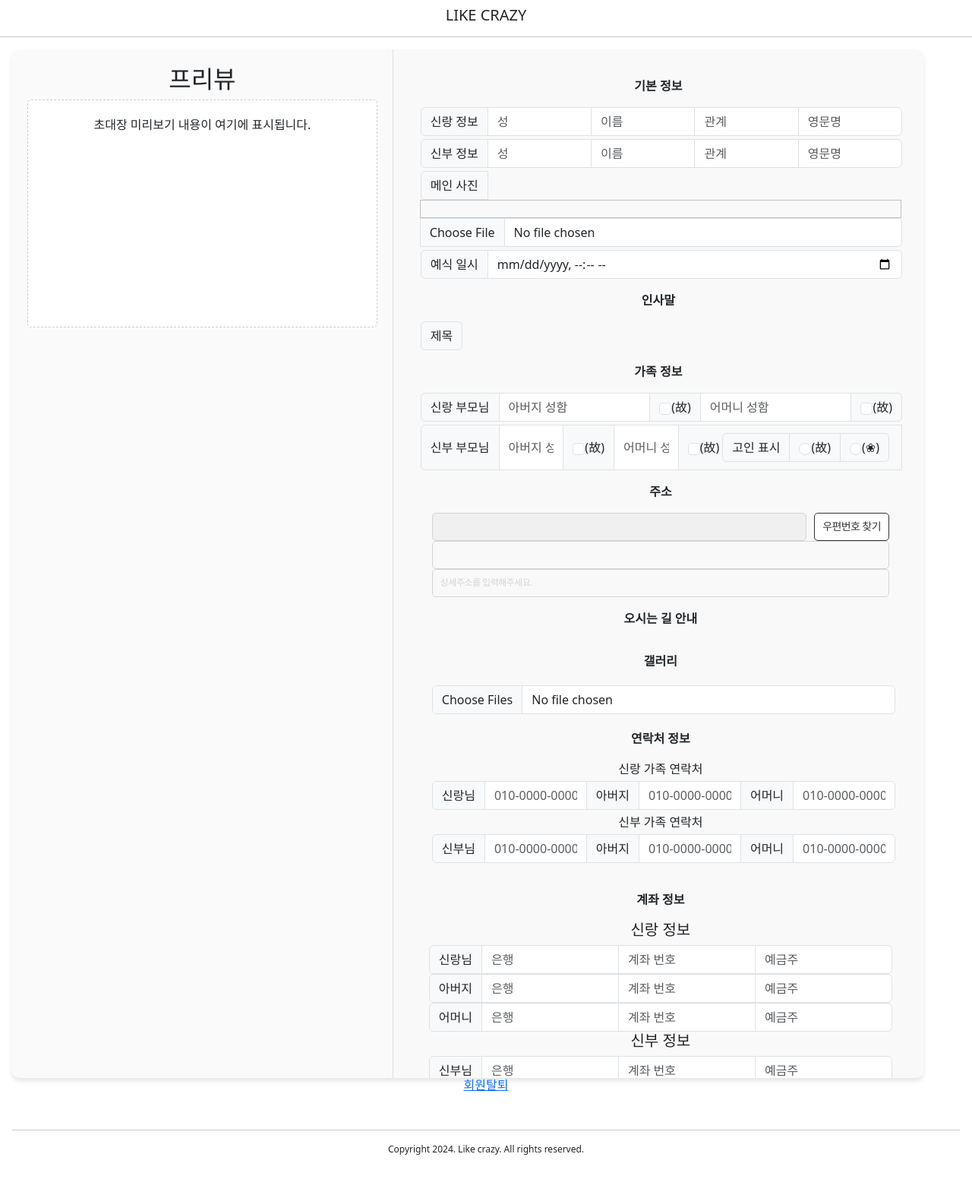
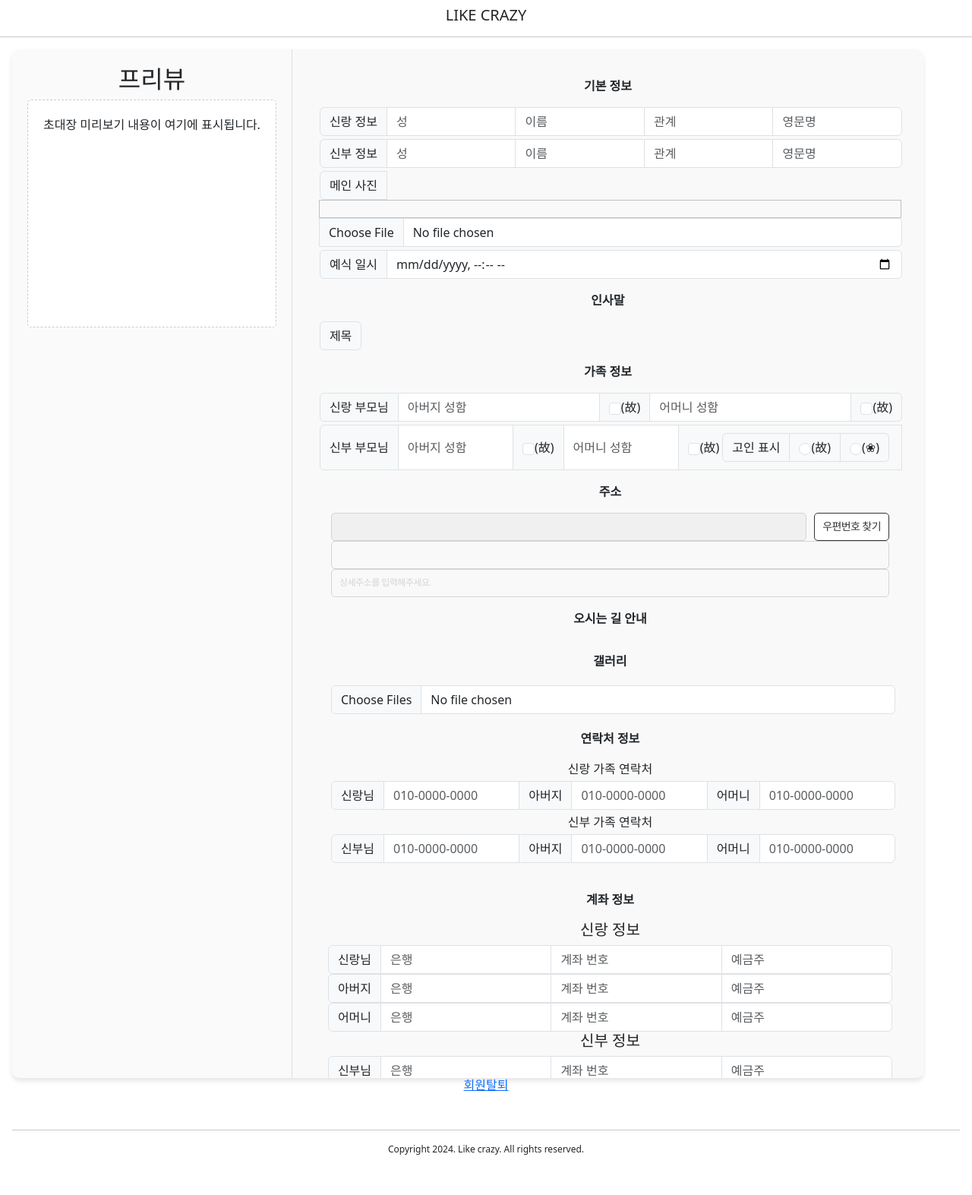
Before and after one commit to SeonMoon-Lee/mobileInvitation, a Django app: page /invitation/edit/1 in a window 1280 px wide. Shown: the top 1573 px of the page at 76% size. Run offline with Django 5.2, Linux system fonts and the light colour scheme; a user stored in the database is signed in; some libraries are stand-ins or nearby versions; some web fonts are replaced.

Commit message:
update style

```diff
--- a/static/css/base.css
+++ b/static/css/base.css
@@ -55,11 +55,18 @@ footer{
 
 /* 프리뷰 영역 */
 .preview {
-    flex: 0.7; /* 프리뷰 영역이 더 넓음 */
+    max-width: 514px;
+    /* flex: 0.7; 프리뷰 영역이 더 넓음 */
     background: #fafafa;
     padding: 20px;
     border-right: 1px solid #ddd;
     overflow-y: auto;
+    display: none;
+}
+@media screen and (min-width: 1024px) {
+    .preview {
+        display: block;
+    }
 }
 
 .preview-content {
```
